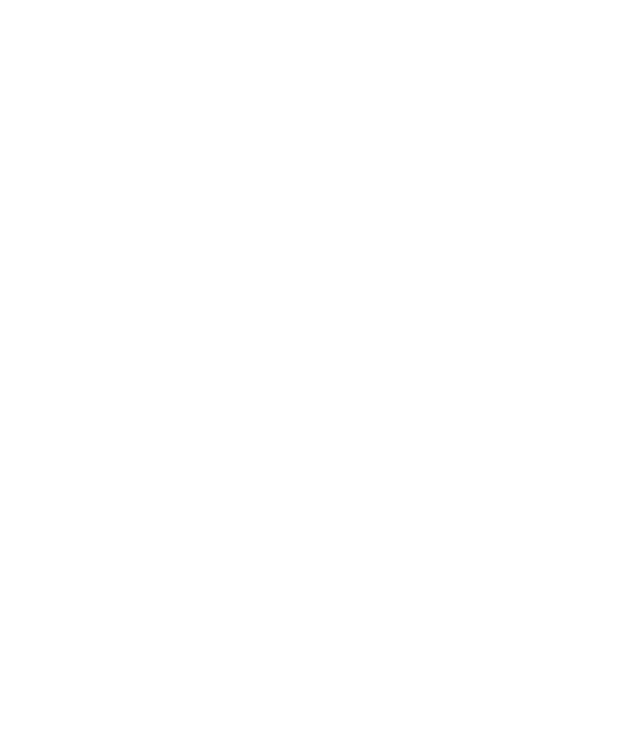
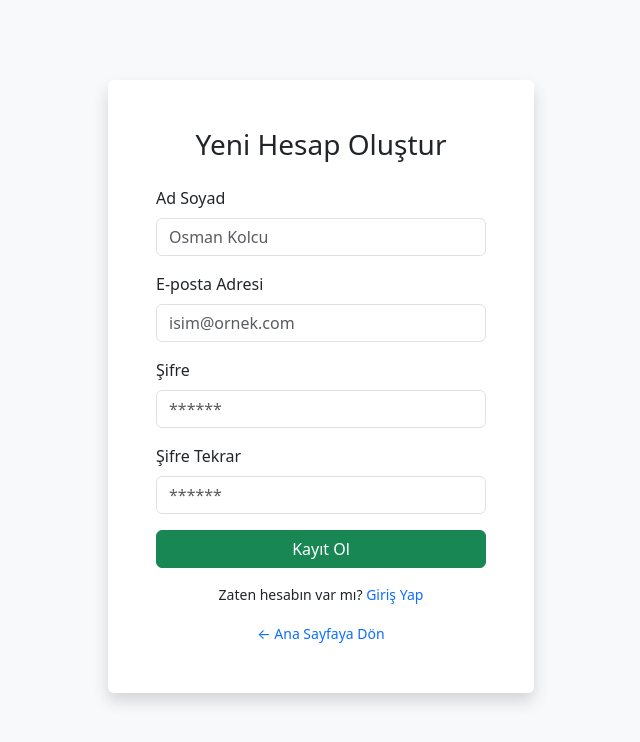
Before and after one commit to osman-klc/web_projesi, a plain HTML site: page register.html in a window 1280 px wide. Shown: the whole page, without its empty margins (319-959 px from the left). Drawn offline with nearby package versions, Linux system fonts and the light colour scheme.

Commit message:
Kayit ol sayfasi iceriği eklendi ve tum baglantılar aktif edildi

```diff
--- a/register.html
+++ b/register.html
@@ -0,0 +1,47 @@
+<!DOCTYPE html>
+<html lang="tr">
+<head>
+    <meta charset="UTF-8">
+    <meta name="viewport" content="width=device-width, initial-scale=1.0">
+    <title>Kayıt Ol | Proje Portalı</title>
+    <link href="https://cdn.jsdelivr.net/npm/bootstrap@5.3.0/dist/css/bootstrap.min.css" rel="stylesheet">
+    <style>
+        body { background-color: #f8f9fa; }
+        .register-container { margin-top: 80px; max-width: 450px; }
+    </style>
+</head>
+<body>
+
+    <div class="container register-container">
+        <div class="card shadow border-0">
+            <div class="card-body p-5">
+                <h3 class="text-center mb-4">Yeni Hesap Oluştur</h3>
+                <form>
+                    <div class="mb-3">
+                        <label class="form-label">Ad Soyad</label>
+                        <input type="text" class="form-control" placeholder="Osman Kolcu">
+                    </div>
+                    <div class="mb-3">
+                        <label class="form-label">E-posta Adresi</label>
+                        <input type="email" class="form-control" placeholder="isim@ornek.com">
+                    </div>
+                    <div class="mb-3">
+                        <label class="form-label">Şifre</label>
+                        <input type="password" class="form-control" placeholder="******">
+                    </div>
+                    <div class="mb-3">
+                        <label class="form-label">Şifre Tekrar</label>
+                        <input type="password" class="form-control" placeholder="******">
+                    </div>
+                    <button type="submit" class="btn btn-success w-100">Kayıt Ol</button>
+                </form>
+                <div class="text-center mt-3">
+                    <p class="small">Zaten hesabın var mı? <a href="login.html" class="text-decoration-none">Giriş Yap</a></p>
+                    <a href="index.html" class="text-decoration-none small">← Ana Sayfaya Dön</a>
+                </div>
+            </div>
+        </div>
+    </div>
+
+</body>
+</html>
```
Also changed, not shown: index.html (+1 -0 lines).
